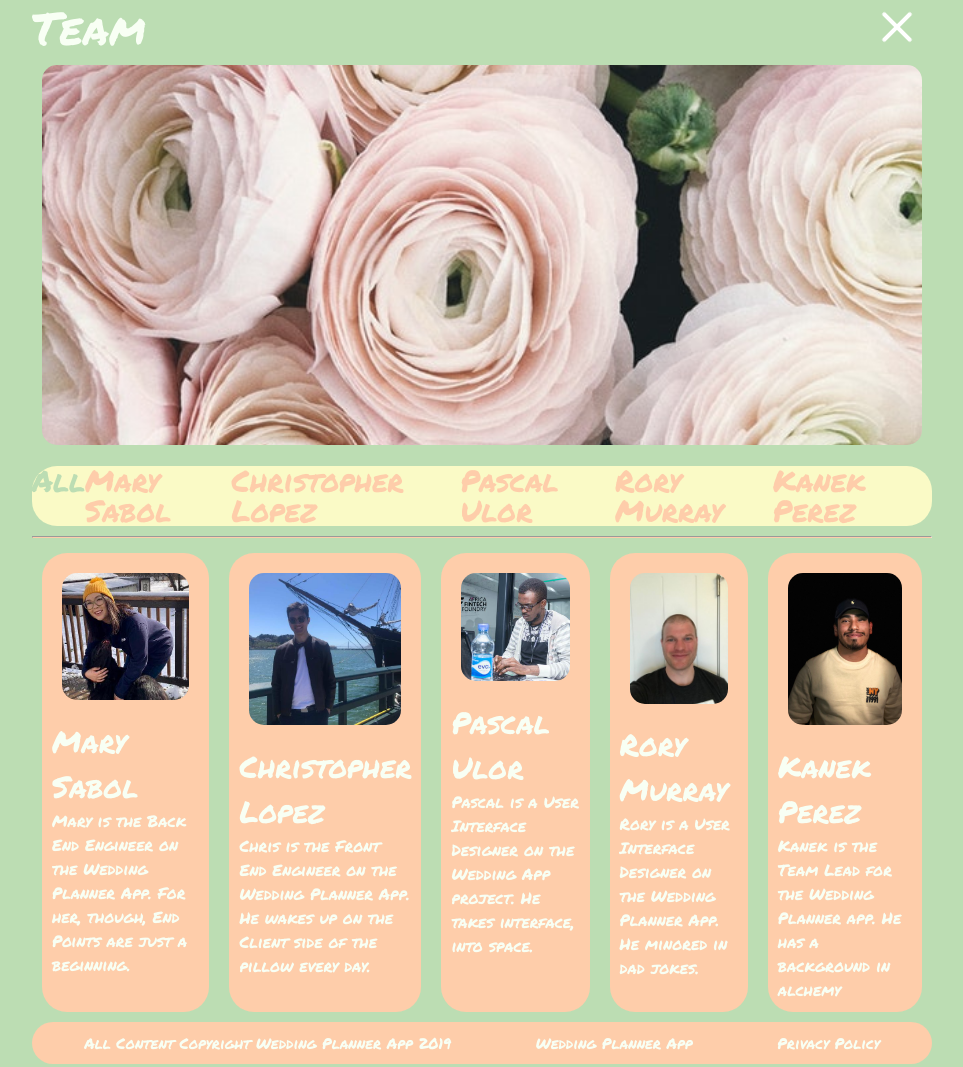
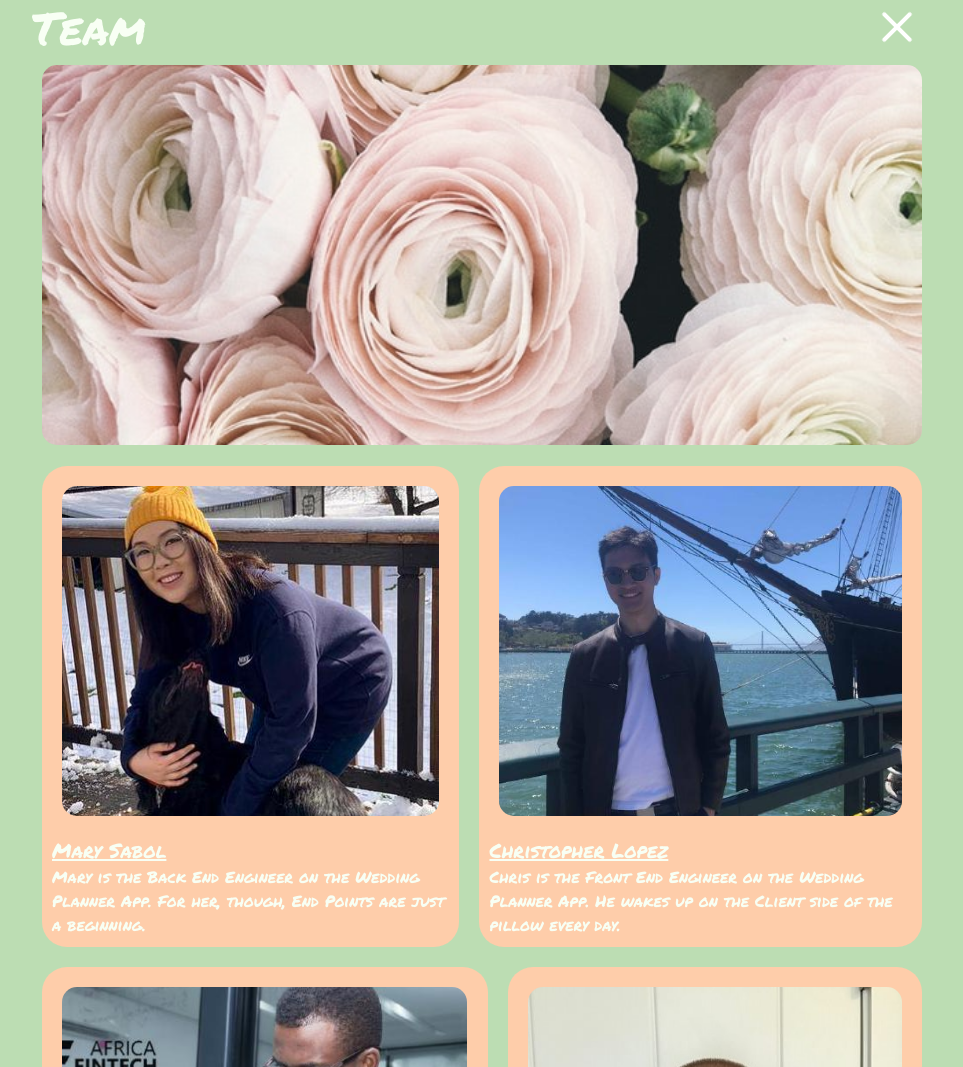
Before and after one commit to wedding-planner-build-week/UI-Rory, a plain HTML site: page team.html in a window 1280 px wide. Shown: the top 1067 px of the page, without its empty margins (158-1121 px from the left). Drawn offline with Linux system fonts and the light colour scheme.

Commit message:
cleaned up UI for index and team page

```diff
--- a/less/home-page.less
+++ b/less/home-page.less
@@ -41,13 +41,8 @@
     }
   }
 
-  .tabs-link {
-
-  }
-
   .tabs-link-selected {
     color: @green-tea;
-    border-radius: 25px;
   }
 
   .tabs-item {
@@ -115,3 +110,51 @@
     height: 400px;
   }
 }
+
+.team-link {
+  font-size: @team-links-font-size-regular;
+}
+
+.team-title {
+  font-size: @team-title-font-size-regular;
+  text-decoration: underline;
+}
+
+.team-content {
+  font-size: @team-content-font-size-regular;
+}
+
+.tabs-all-team {
+  display: flex;
+  flex-direction: column;
+
+}
+
+
+
+.team-two {
+  display: flex;
+  flex-direction: column;
+}
+
+.team-img {
+  width: 500px;
+}
+
+
+@media @desktop {
+  .team-img {
+    width: 425px;
+    height: 350px;
+   }
+
+   .team-two {
+     flex-direction: row;
+   }
+
+   .team-one {
+     display: flex;
+    .center();
+     flex-direction: column;
+   }
+}
--- a/less/variables.less
+++ b/less/variables.less
@@ -1,6 +1,6 @@
 @mobile: ~"(min-width: 500px)";
 
-@desktop: ~"(min-width: 550px)";
+@desktop: ~"(min-width: 501px)";
 
 // Colors:
 
@@ -46,6 +46,9 @@
 @content-font-size-regular: 1.6rem;
 @content-line-height-regular: 1.5;
 @content-title-font-size-regular: 3rem;
+@team-links-font-size-regular: 2rem;
+@team-title-font-size-regular: 2rem;
+@team-content-font-size-regular: 1.6rem;
 
 // Content
 
--- a/team.html
+++ b/team.html
@@ -32,43 +32,37 @@
             <img id="top-img-team" src="img/anniversary-beautiful-bloom-931178.jpg">
 
     <!-- TABS COMPONENT -->
-    <div class="tabs">
-        <div class="tabs-links">
-            <div class="tabs-link tabs-link-selected" data-tab="all">All</div>
-            <div class="tabs-link" data-tab="1">Mary Sabol</div>
-            <div class="tabs-link" data-tab="2">Christopher Lopez</div>
-            <div class="tabs-link" data-tab="3">Pascal Ulor</div>
-            <div class="tabs-link" data-tab="4">Rory Murray</div>
-            <div class="tabs-link" data-tab="5">Kanek Perez</div>
-        </div>
-    </div>
-    <hr class="line">
-    <div class="tabs-all">
+    <div class="tabs-all-team">
+        <div class="team-two">
             <div class="tabs-item tabs-item-selected" data-tab="1">
-                <img src="img/mary-sabol.jpg">
-                <div class="tabs-item-title">Mary Sabol</div>
-                <div class="tabs-item-description">Mary is the Back End Engineer on the Wedding Planner App. For her, though, End Points are just a beginning.</div>
+                <img class="team-img" src="img/mary-sabol.jpg">
+                <div class="team-title">Mary Sabol</div>
+                <div class="team-content">Mary is the Back End Engineer on the Wedding Planner App. For her, though, End Points are just a beginning.</div>
             </div>
-            <div class="tabs-item" data-tab="2">
-                <img src="img/christopher-lopez.jpg">
-                <div class="tabs-item-title">Christopher Lopez</div>
-                <div class="tabs-item-description">Chris is the Front End Engineer on the Wedding Planner App. He wakes up on the Client side of the pillow every day.</div>
+            <div class="tabs-item " data-tab="2">
+                <img class="team-img" src="img/christopher-lopez.jpg">
+                <div class="team-title">Christopher Lopez</div>
+                <div class="team-content">Chris is the Front End Engineer on the Wedding Planner App. He wakes up on the Client side of the pillow every day.</div>
                 </div>
-            <div class="tabs-item" data-tab="3">
-                <img src="img/pascal-ulor.jpg">
-                <div class="tabs-item-title">Pascal Ulor</div>
-                <div class="tabs-item-description">Pascal is a User Interface Designer on the Wedding App project. He takes interface, into space.</div>
+            </div>
+            <div class="team-two">
+            <div class="tabs-item tabs-item-team" data-tab="3">
+                <img class="team-img" src="img/pascal-ulor.jpg">
+                <div class="team-title">Pascal Ulor</div>
+                <div class="team-content">Pascal is a User Interface Designer on the Wedding App project. He takes interface, into space.</div>
             </div>
             <div class="tabs-item" data-tab="4">
-                <img id="rotate" src="img/rory-murray-3.jpg">
-                <div class="tabs-item-title">Rory Murray</div>
-                <div class="tabs-item-description">Rory is a User Interface Designer on the Wedding Planner App. He minored in dad jokes.</div>
+                <img class="team-img" src="img/rory-murray-3.jpg">
+                <div class="team-title">Rory Murray</div>
+                <div class="team-content">Rory is a User Interface Designer on the Wedding Planner App. He minored in dad jokes.</div>
             </div>
-            <div class="tabs-item" data-tab="5">
-                    <img src="img/kanek-perez.jpg">
-                <div class="tabs-item-title">Kanek Perez</div>
-                <div class="tabs-item-description">Kanek is the Team Lead for the Wedding Planner app. He has a background in alchemy</div>
+        </div>
+            <div class="tabs-item team-one" data-tab="5">
+                <img class="team-img" src="img/kanek-perez.jpg">
+                <div class="team-title">Kanek Perez</div>
+                <div class="team-content">Kanek is the Team Lead for the Wedding Planner app. He has a background in alchemy</div>
             </div>
+    </div>
 </div>
 
 <footer>
```
Also changed, not shown: index.html (+4 -16 lines), css/index.css.
